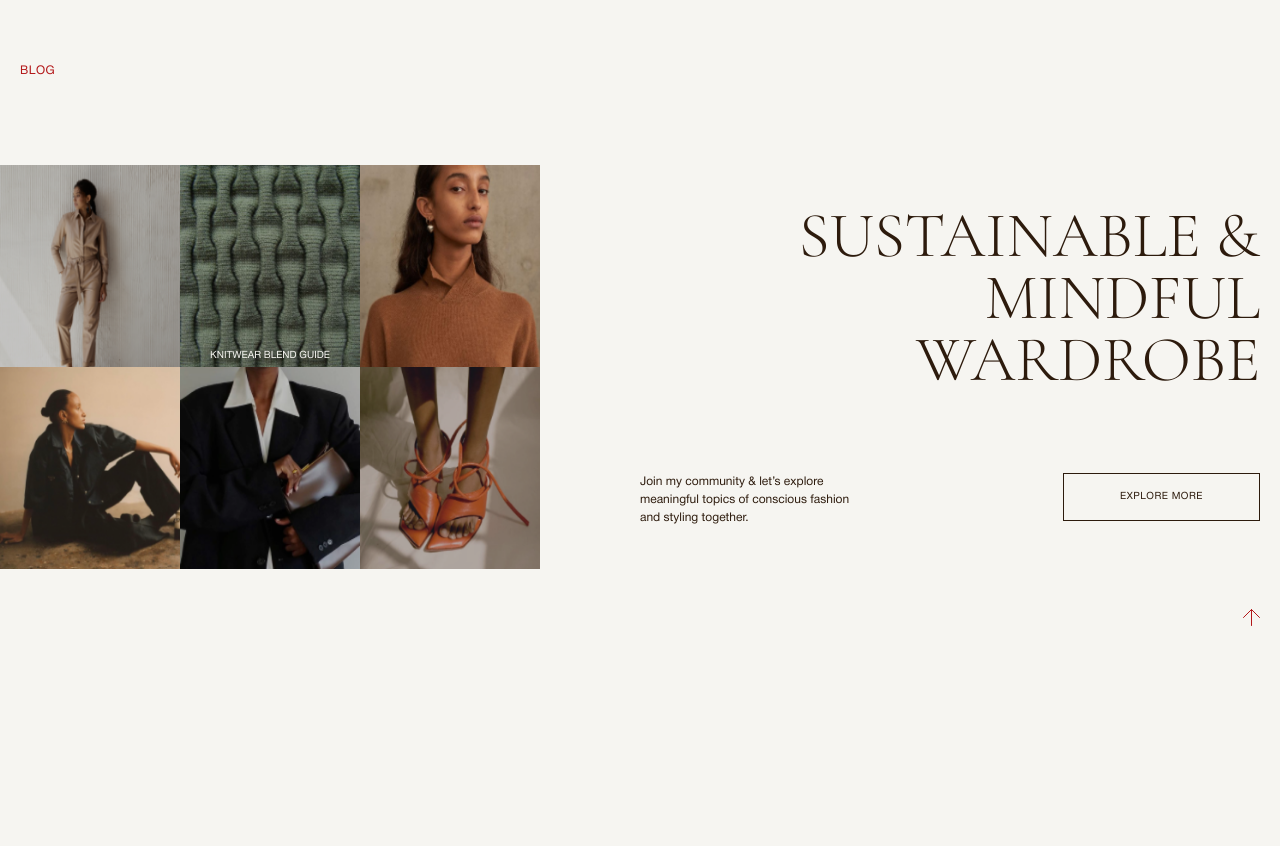
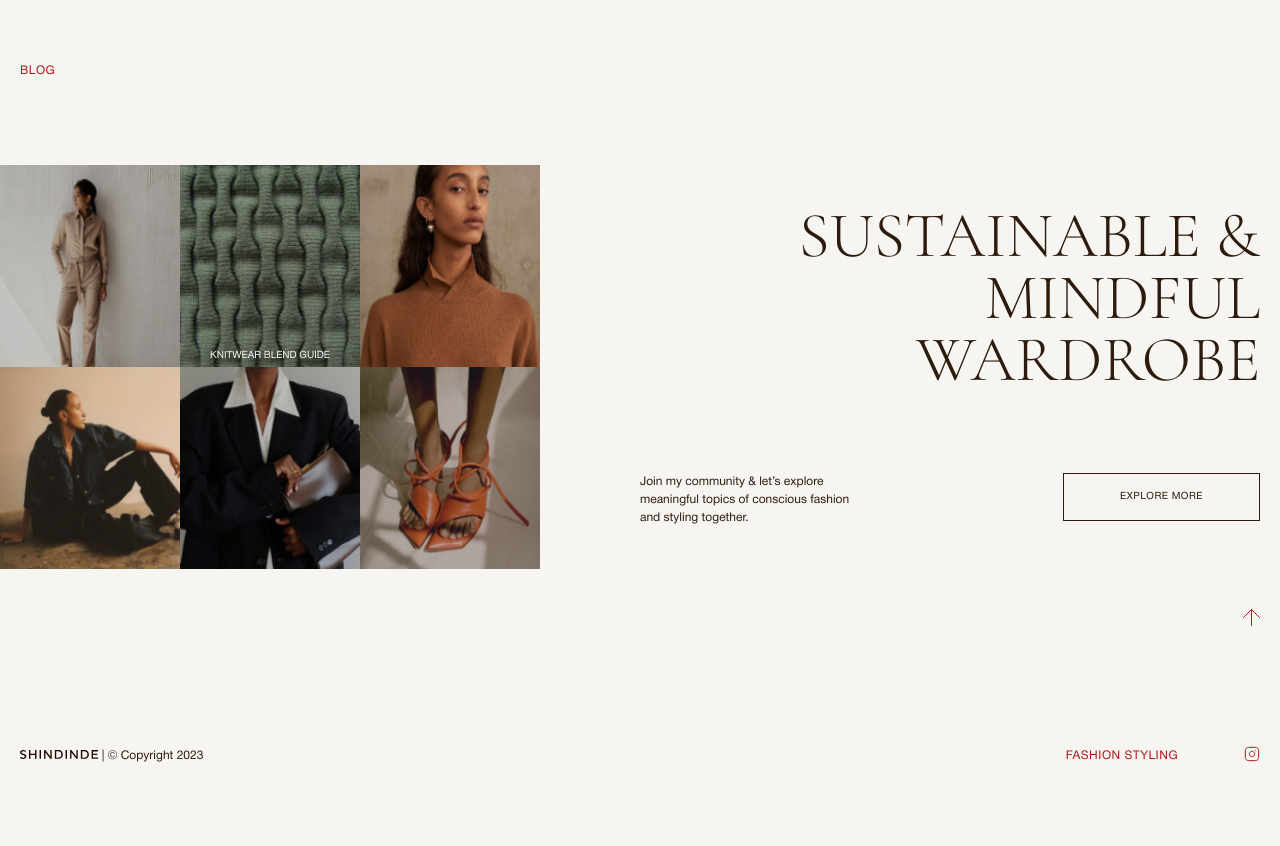
Before and after one commit to adwasar/at_test, a website built with webpack: page src/index.html in a window 1280 px wide. Shown: the part 4673-5519 px from the top of the page. Before the commit the page ends 5339 px from the top, so only its background shows below. Built offline with nearby package versions, Linux system fonts and the light colour scheme.

Commit message:
feat: footer layout

```diff
--- a/src/index.html
+++ b/src/index.html
@@ -303,6 +303,27 @@
       </div>
     </div>
   </section>
+
+  <footer class="footer">
+    <div class="_container">
+      <div class="footer__wrapper">
+        <div class="footer__copyright">
+          <img src="/src/assets/svgs/shindinde.svg" alt="shindinde">
+          <span>| © Copyright 2023</span>
+        </div>
+        <nav>
+          <ul class="footer__nav-list">
+            <li>
+              <a href="#">fashion styling</a>
+            </li>
+            <li>
+              <a href="#"><img src="/src/assets/svgs/instagram-red.svg" alt="Instagram logo"></a>
+            </li>
+          </ul>
+        </nav>
+      </div>
+    </div>
+  </footer>
 </body>
 
 </html>
--- /dev/null
+++ b/src/scss/components/footer.scss
@@ -0,0 +1,35 @@
+.footer {
+  padding: 80px 0;
+  @include v-md {
+    padding: 30px 0;
+  }
+
+  &__wrapper {
+    display: flex;
+    justify-content: space-between;
+    align-items: center;
+    gap: 40px;
+    @include v-sm {
+      flex-direction: column-reverse;
+    }
+  }
+
+  &__nav-list {
+    display: flex;
+    align-items: center;
+  }
+
+  &__nav-list {
+    display: flex;
+    gap: 66px;
+    font-family: 'HelveticaNeue';
+    text-transform: uppercase;
+    font-size: 12px;
+    font-weight: 400;
+    letter-spacing: 0.5px;
+    color: $dark-red;
+    @include v-md {
+      gap: 20px;
+    }
+  }
+}
--- a/src/scss/main.scss
+++ b/src/scss/main.scss
@@ -14,6 +14,7 @@
 @import 'components/comments';
 @import 'components/form';
 @import 'components/blog';
+@import 'components/footer';
 
 //inc
 @import 'inc/helpers';
```
